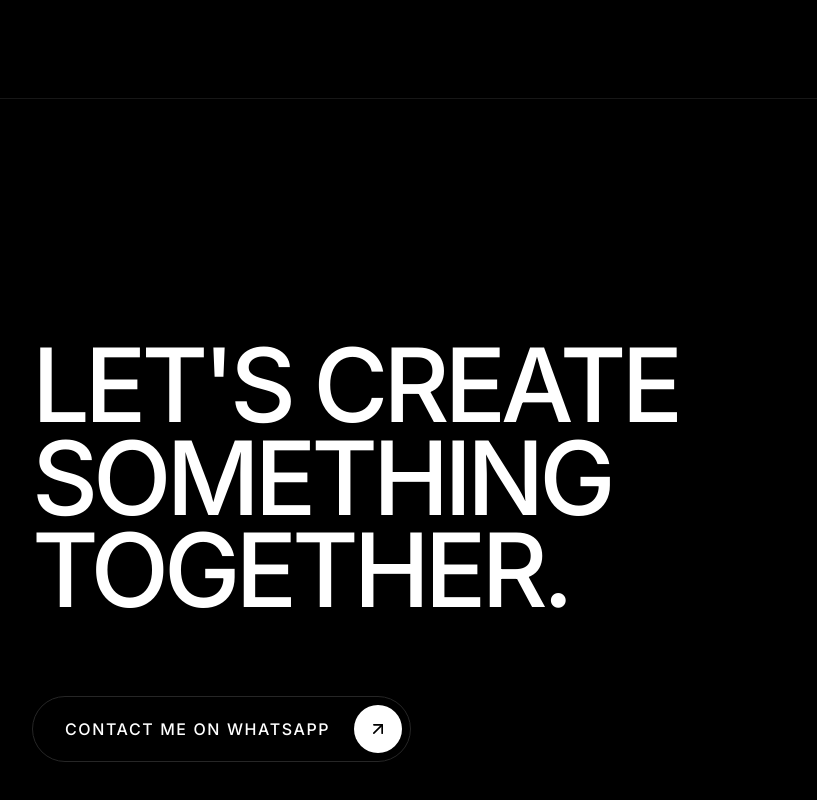
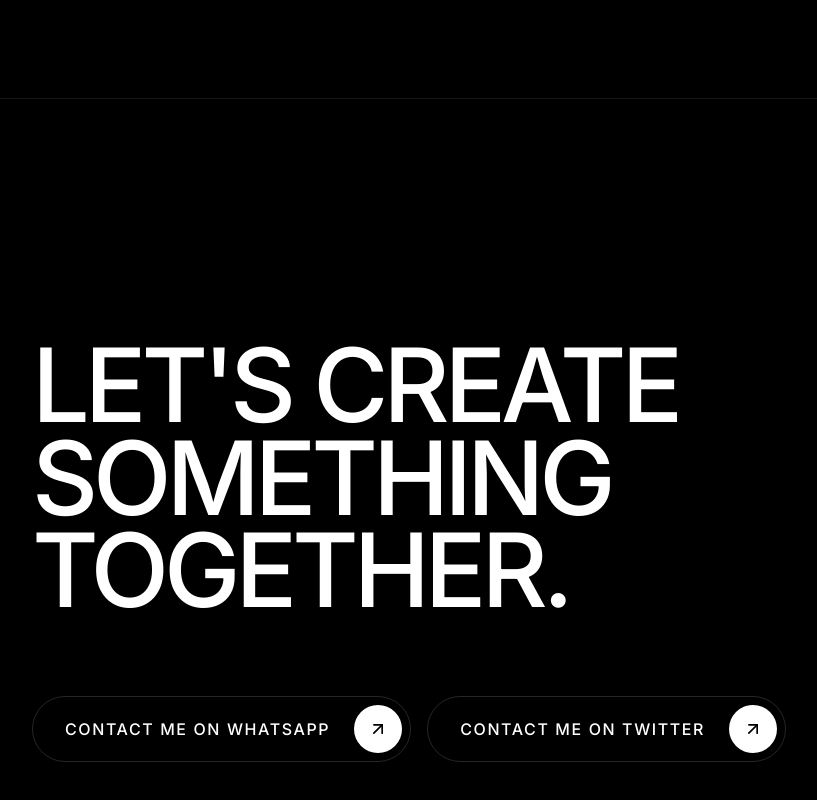
Before and after one commit to tatsuosaka/tatsuosakawebsite, a Next.js app: page / in a window 1280 px wide. Shown: the part 3245-4045 px from the top of the page, without its empty margins (16-833 px from the left). Built offline with nearby package versions, Linux system fonts and the light colour scheme.

Commit message:
feat: add Twitter contact option
Update contact sections and link page to include a direct Twitter message option, providing additional communication channels for clients.

```diff
--- a/app/links/page.tsx
+++ b/app/links/page.tsx
@@ -7,6 +7,10 @@ const links = [
   {
     title: 'Contato',
     url: 'https://api.whatsapp.com/send/?phone=5519991210915&text=Eai+Tatsuo%2C+vi+seu+trabalho+e+gostaria+de+conversar%21&type=phone_number&app_absent=0',
+  },
+  {
+    title: 'Twitter',
+    url: 'https://twitter.com/messages/compose?recipient_id=1725995255055388672',
   },
   {
     title: 'Portfolio',
--- a/components/Contact.tsx
+++ b/components/Contact.tsx
@@ -21,6 +21,7 @@ export function Contact() {
             {t('contactTitle')}
           </h2>
 
+          <div className="flex flex-col sm:flex-row gap-4">
             <a
               href="https://wa.me/5519991210915"
               target="_blank"
@@ -34,6 +35,21 @@ export function Contact() {
                 <ArrowUpRight className="w-5 h-5 group-hover:rotate-12 transition-transform duration-500" />
               </div>
             </a>
+
+            <a
+              href="https://twitter.com/messages/compose?recipient_id=1725995255055388672"
+              target="_blank"
+              rel="noopener noreferrer"
+              className="group flex border border-neutral-800 hover:border-white transition-colors duration-500 rounded-full pl-8 pr-2 py-2 items-center gap-6 bg-black"
+            >
+              <span className="text-sm md:text-base uppercase tracking-widest font-medium group-hover:text-neutral-300 transition-colors duration-500">
+                {t('contactTwitter')}
+              </span>
+              <div className="w-12 h-12 rounded-full bg-white text-black flex items-center justify-center group-hover:scale-95 group-hover:bg-neutral-200 transition-all duration-500">
+                <ArrowUpRight className="w-5 h-5 group-hover:rotate-12 transition-transform duration-500" />
+              </div>
+            </a>
+          </div>
         </motion.div>
       </div>
     </section>
--- a/lib/LanguageContext.tsx
+++ b/lib/LanguageContext.tsx
@@ -20,6 +20,7 @@ const translations = {
     viewAll: 'View All Projects',
     contactTitle: "Let's create\nsomething\ntogether.",
     contactCTA: 'Contact me on WhatsApp',
+    contactTwitter: 'Contact me on Twitter',
     allProjects: 'All Projects',
     backHome: 'Back to Home',
     watch: 'Watch',
@@ -33,6 +34,7 @@ const translations = {
     viewAll: 'Ver Todos os Projetos',
     contactTitle: "Vamos criar\nalgo\njuntos.",
     contactCTA: 'Contate-me no WhatsApp',
+    contactTwitter: 'Contate-me no Twitter',
     allProjects: 'Todos os Projetos',
     backHome: 'Voltar ao Início',
     watch: 'Assistir',
```
Lines whose indentation alone changed are shown as unchanged.
